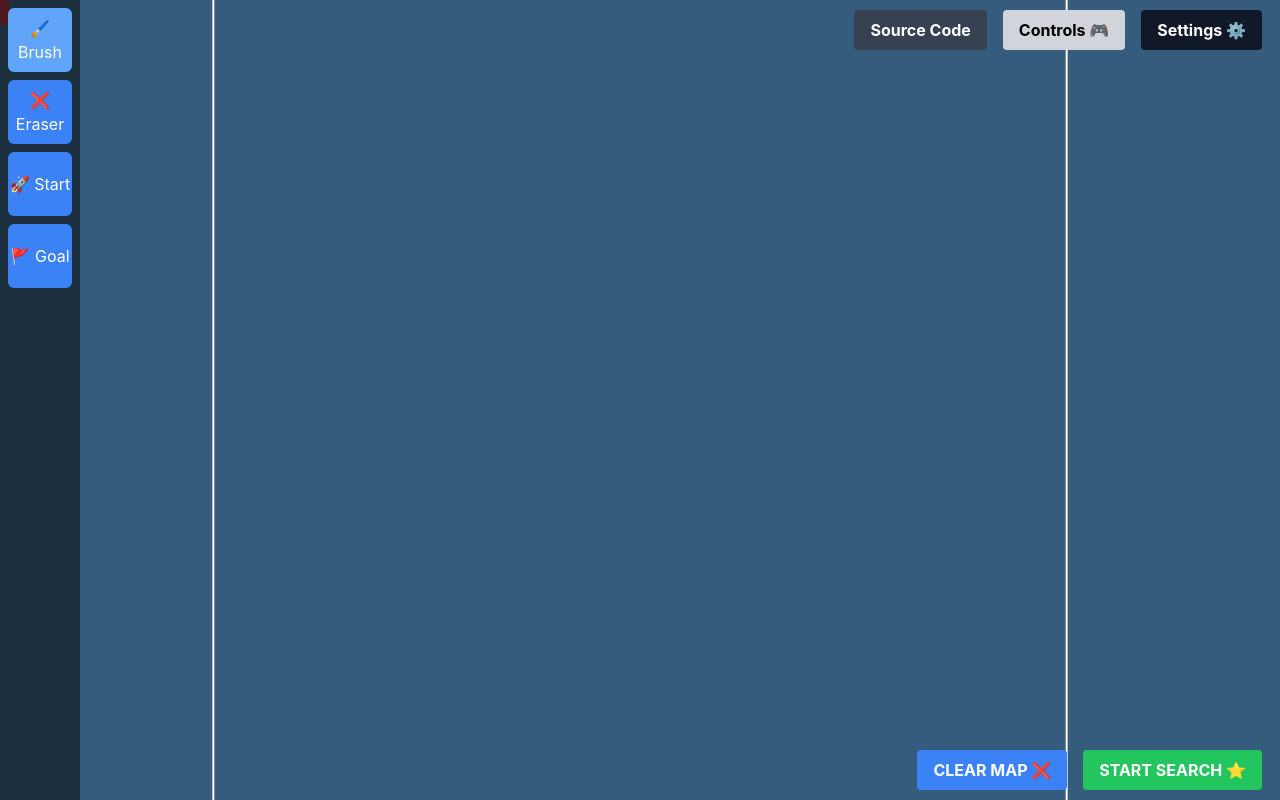
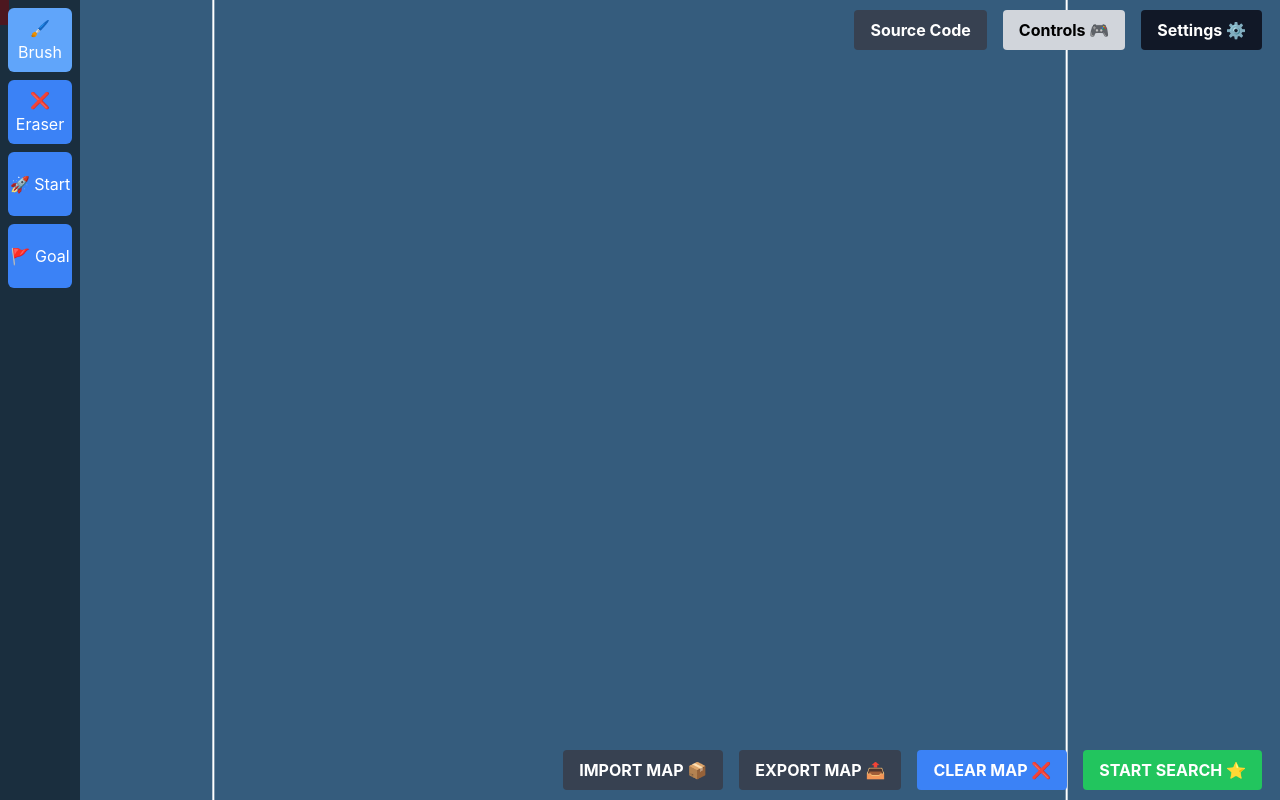
Before and after one commit to br-zhou/a-star-string-pull, a React (Create React App) app: page / in a window 1280 px wide. Built offline with nearby package versions, Linux system fonts and the light colour scheme.

Commit message:
add map import and export

```diff
--- a/src/Components/Hotbar.js
+++ b/src/Components/Hotbar.js
@@ -13,9 +13,59 @@ const HotBar = () => {
     store.dispatch({ type: "toggle-search" });
   }
 
+  const importMap = () => {
+    const fileInput = document.createElement("input");
+    fileInput.type = "file";
+    fileInput.accept = ".json";
+    fileInput.id = "map-upload";
+
+    fileInput.click();
+
+    fileInput.onchange = () => {
+      const fileReader = new FileReader();
+
+      fileReader.onload = () => {
+        const mapData = fileReader.result;
+
+        store.dispatch({
+          type: "load-map",
+          mapData: JSON.parse(mapData),
+        });
+        console.log(mapData);
+        fileInput.remove();
+      };
+
+      fileReader.readAsText(fileInput.files[0]);
+    };
+  };
+
+
+  const exportMap = () => {
+    const { mapData } = store.getState();
+    delete mapData.start;
+    delete mapData.goal;
+
+    const file = new Blob([JSON.stringify(mapData)], {
+      type: "application/json",
+    });
+
+    let url = window.URL.createObjectURL(file);
+
+    let anchor = document.createElement("a");
+    anchor.href = url;
+    anchor.download = "map.json";
+
+    anchor.click();
+
+    window.URL.revokeObjectURL(url);
+
+    anchor.remove();
+  };
   const getSearchBtnColor = () => isSearching ? "bg-red-500 hover:bg-red-700" : "bg-green-500 hover:bg-green-700";
 
   return <div id="bot-right">
+    {!isSearching && <button className="bg-gray-700 hover:bg-gray-900 text-white font-bold py-2 px-4 rounded mx-2 select-none" onClick={importMap}>IMPORT MAP 📦</button>}
+    {!isSearching && <button className="bg-gray-700 hover:bg-gray-900 text-white font-bold py-2 px-4 rounded mx-2 select-none" onClick={exportMap}>EXPORT MAP 📤</button>}
     {!isSearching && <button className="bg-blue-500 hover:bg-blue-700 text-white font-bold py-2 px-4 rounded mx-2 select-none" onClick={clearMap}>CLEAR MAP ❌</button>}
     <button className={`${getSearchBtnColor()} text-white font-bold py-2 px-4 mx-2 rounded select-none`} onClick={toggleSearch}>
       {isSearching ? "CANCEL SEARCH" : "START SEARCH ⭐"}
--- a/src/store/redux.js
+++ b/src/store/redux.js
@@ -83,6 +83,9 @@ const reducer = (state = initialState, action) => {
             result.mapData.goal = new Vector2(action.x, action.y);
             // result.mapData.goal = new Vector2(Math.round(action.x), Math.round(action.y));
             return result;
+        case "load-map":
+            result.mapData = action.mapData;
+            return result;
         case "add-tile":
             if (!tileData[action.x]) {
                 tileData[action.x] = {};
```
Lines whose indentation alone changed are shown as unchanged.
